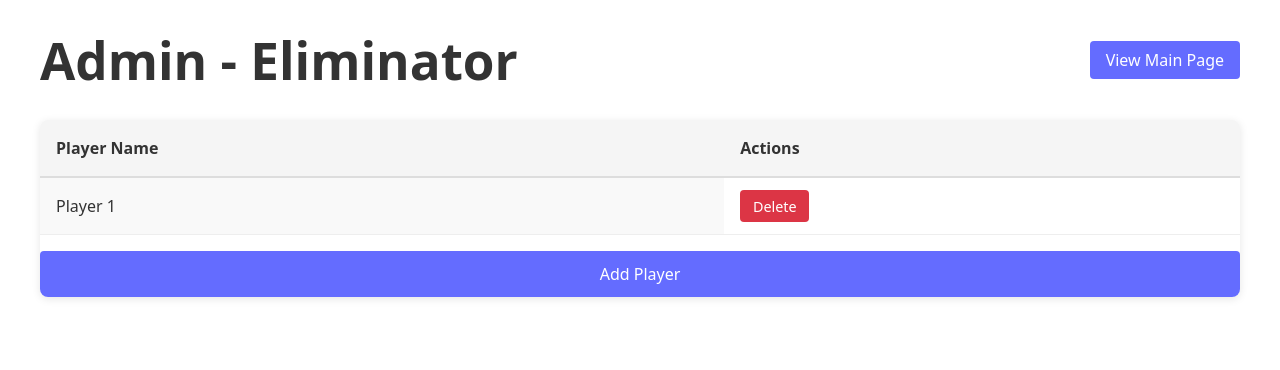
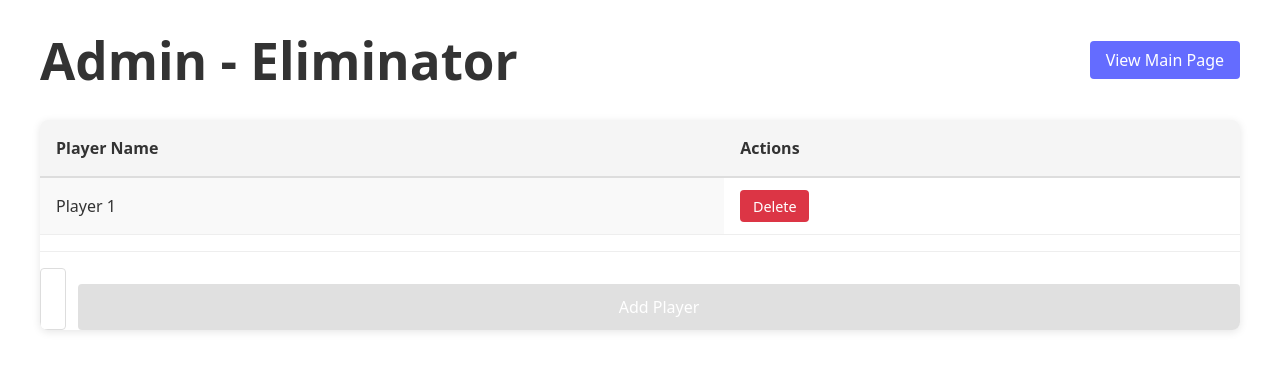
Before and after one commit to JamesDiStef/eliminator, a React (Vite) app: page / in a window 1280 px wide. Both pictures are taken after a click on the button "Admin". Shown: the top 370 px of the page. Built offline with nearby package versions, Linux system fonts and the light colour scheme.

Commit message:
PROMPT: for the admin page the admin needs to be able to enter the name of the new player

```diff
--- a/src/components/Admin.css
+++ b/src/components/Admin.css
@@ -46,3 +46,49 @@
 .delete-btn:hover {
   background-color: #c82333;
 }
+
+.add-player-section {
+  display: flex;
+  gap: 0.75rem;
+  margin-top: 1rem;
+  padding-top: 1rem;
+  border-top: 1px solid #eee;
+}
+
+.player-name-input {
+  flex: 1;
+  padding: 0.75rem;
+  border: 1px solid #ddd;
+  border-radius: 4px;
+  font-size: 1rem;
+  box-sizing: border-box;
+}
+
+.player-name-input:focus {
+  outline: none;
+  border-color: #646cff;
+  box-shadow: 0 0 0 2px rgba(100, 108, 255, 0.2);
+}
+
+.add-player-btn {
+  padding: 0.75rem 1.5rem;
+  background-color: #646cff;
+  color: white;
+  border: none;
+  border-radius: 4px;
+  font-size: 1rem;
+  font-weight: 500;
+  cursor: pointer;
+  transition: background-color 0.2s;
+  white-space: nowrap;
+}
+
+.add-player-btn:hover:not(:disabled) {
+  background-color: #535bf2;
+}
+
+.add-player-btn:disabled {
+  background-color: #ccc;
+  cursor: not-allowed;
+  opacity: 0.6;
+}
--- a/src/components/Admin.tsx
+++ b/src/components/Admin.tsx
@@ -1,3 +1,4 @@
+import { useState } from 'react';
 import type { Player } from '../types/player';
 import './Admin.css';
 
@@ -8,13 +9,27 @@ interface AdminProps {
 }
 
 function Admin({ players, onPlayersChange, onNavigateToMain }: AdminProps) {
+  const [newPlayerName, setNewPlayerName] = useState('');
+
   const addPlayer = () => {
+    const trimmedName = newPlayerName.trim();
+    if (!trimmedName) {
+      return; // Don't add if name is empty
+    }
+
     const newPlayer: Player = {
       id: Date.now().toString(),
-      name: `Player ${players.length + 1}`,
+      name: trimmedName,
       selectedTeams: {},
     };
     onPlayersChange([...players, newPlayer]);
+    setNewPlayerName(''); // Clear input after adding
+  };
+
+  const handleKeyPress = (e: React.KeyboardEvent<HTMLInputElement>) => {
+    if (e.key === 'Enter') {
+      addPlayer();
+    }
   };
 
   const deletePlayer = (playerId: string) => {
@@ -42,7 +57,7 @@ function Admin({ players, onPlayersChange, onNavigateToMain }: AdminProps) {
             {players.length === 0 ? (
               <tr>
                 <td colSpan={2} className="empty-state">
-                  No players added yet. Click "Add Player" to get started.
+                  No players added yet. Enter a name below to add a player.
                 </td>
               </tr>
             ) : (
@@ -62,9 +77,23 @@ function Admin({ players, onPlayersChange, onNavigateToMain }: AdminProps) {
             )}
           </tbody>
         </table>
-        <button onClick={addPlayer} className="add-player-btn">
-          Add Player
-        </button>
+        <div className="add-player-section">
+          <input
+            type="text"
+            value={newPlayerName}
+            onChange={(e) => setNewPlayerName(e.target.value)}
+            onKeyPress={handleKeyPress}
+            placeholder="Enter player name..."
+            className="player-name-input"
+          />
+          <button
+            onClick={addPlayer}
+            className="add-player-btn"
+            disabled={!newPlayerName.trim()}
+          >
+            Add Player
+          </button>
+        </div>
       </div>
     </div>
   );
```
Also changed, not shown: prompts.txt.
